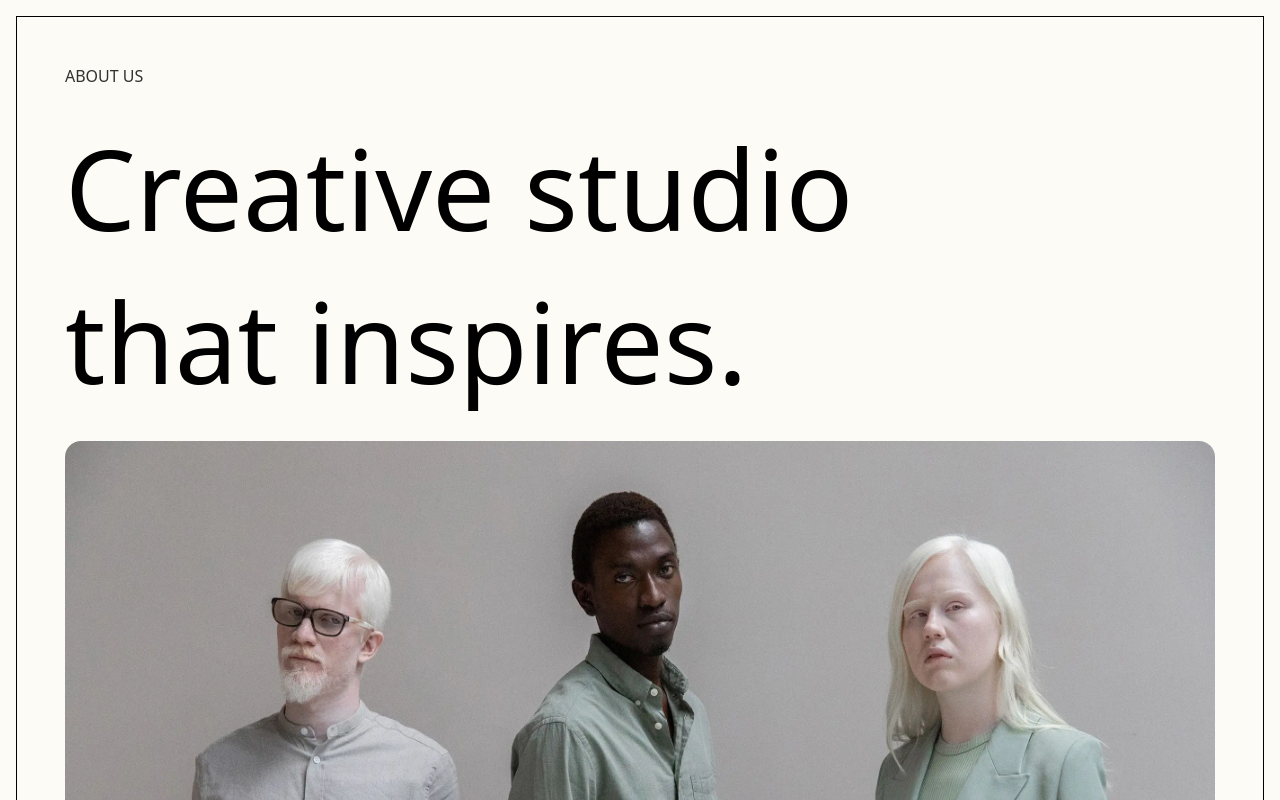
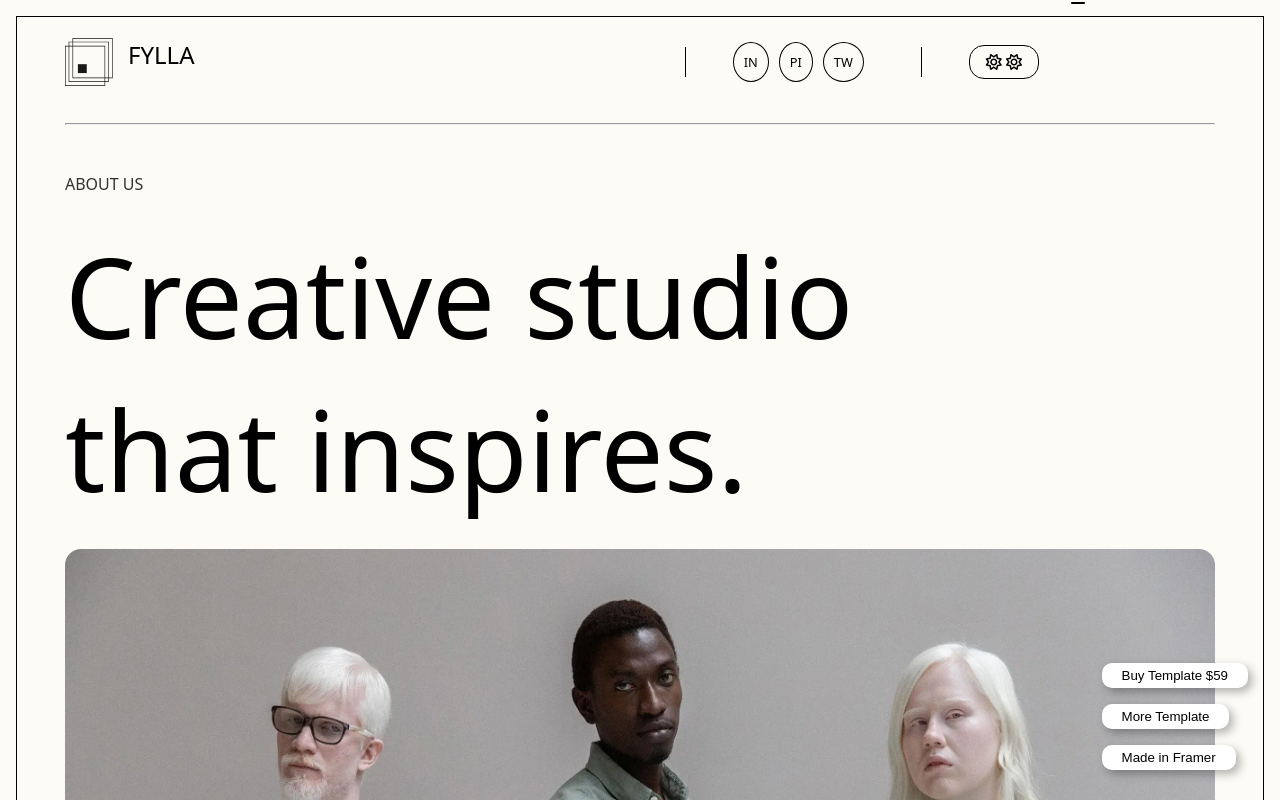
Before and after one commit to VedikTech/Fylla_Clone, a plain HTML site: page index.html in a window 1280 px wide. Shown: the top 800 px of the page. Drawn offline with Linux system fonts and the light colour scheme.

```diff
--- a/index.html
+++ b/index.html
@@ -9,10 +9,11 @@
 </head>
 <body>
 <div class="Content_box">
-    <!--
     <nav>
-        <div class="logo"><svg viewBox="0 0 50 50" id="svg12688193849"><path d="M 41.852 50 L 0 50 L 0 8.112 L 41.852 8.112 Z M 0.668 49.332 L 41.184 49.332 L 41.184 8.78 L 0.668 8.78 Z" fill="var(--token-efbc6c56-80fe-4475-9b37-9684d6e92632, rgb(25, 25, 25))"></path><path d="M 45.636 45.766 L 3.786 45.766 L 3.786 3.878 L 45.636 3.878 Z M 4.452 45.098 L 44.968 45.098 L 44.968 4.547 L 4.452 4.547 Z" fill="var(--token-efbc6c56-80fe-4475-9b37-9684d6e92632, rgb(25, 25, 25))"></path><path d="M 49.642 41.89 L 7.792 41.89 L 7.792 0 L 49.642 0 Z M 8.461 41.222 L 48.976 41.222 L 48.976 0.668 L 8.461 0.668 Z" fill="var(--token-efbc6c56-80fe-4475-9b37-9684d6e92632, rgb(25, 25, 25))"></path><path d="M 13.424 27.279 L 22.679 27.279 L 22.679 36.536 L 13.424 36.536 Z" fill="var(--token-c5c4fdcb-9482-48bb-aedf-353188472aae, rgb(25, 25, 25)) /* {&quot;name&quot;:&quot;text/default&quot;} */"></path></svg>
+        <div class="logo">
+            <svg viewBox="0 0 50 50" id="svg12688193849"><path d="M 41.852 50 L 0 50 L 0 8.112 L 41.852 8.112 Z M 0.668 49.332 L 41.184 49.332 L 41.184 8.78 L 0.668 8.78 Z" fill="var(--token-efbc6c56-80fe-4475-9b37-9684d6e92632, rgb(25, 25, 25))"></path><path d="M 45.636 45.766 L 3.786 45.766 L 3.786 3.878 L 45.636 3.878 Z M 4.452 45.098 L 44.968 45.098 L 44.968 4.547 L 4.452 4.547 Z" fill="var(--token-efbc6c56-80fe-4475-9b37-9684d6e92632, rgb(25, 25, 25))"></path><path d="M 49.642 41.89 L 7.792 41.89 L 7.792 0 L 49.642 0 Z M 8.461 41.222 L 48.976 41.222 L 48.976 0.668 L 8.461 0.668 Z" fill="var(--token-efbc6c56-80fe-4475-9b37-9684d6e92632, rgb(25, 25, 25))"></path><path d="M 13.424 27.279 L 22.679 27.279 L 22.679 36.536 L 13.424 36.536 Z" fill="var(--token-c5c4fdcb-9482-48bb-aedf-353188472aae, rgb(25, 25, 25)) /* {&quot;name&quot;:&quot;text/default&quot;} */"></path></svg>
             <p>FYLLA</p></div>
+
             <div class="anchor_links_box">
                 <div class="links">
                     <ul>
@@ -25,11 +26,14 @@
                     <li><a href="">Pages
 
                     </a></li>
-                    <li><a href="">LET'S TALK</a></li>
-                    </li>
+                    </ul>
+                    <div class="talk_button">
+                        <button>Let’s Talk</button>
+
+                    </div>
 
                 </div>
-                <div class="ray">
+                <div class="line">
                     <div></div>
                 </div>
                 <div class="second_links">
@@ -37,11 +41,15 @@
                     <a href="">PI</a>
                     <a href="">TW</a>
                 </div>
-                <div class="ray">
+                <div class="line">
                     <div></div>
                 </div>
                 <div class="night_btn">
                     <i class="fa-regular fa-sun"></i>
+                    <i class="fa-regular fa-sun"></i>
+                </div>
+                <div class="navicon">
+                    <i class="fa-solid fa-bars"></i>
                 </div>
             </div>
 
@@ -52,7 +60,7 @@
     </nav>
 
     <hr>
--->
+
 
     <main>
         <section class="view_1">
@@ -215,19 +223,21 @@
 
 
              <div class="all_links">
+
                 <div class="line">
                     <div></div>
                         </div>
-     <div><ul>
+
+                 <div><ul>
          <p>Pages</p>
          <li>Home</li>
          <li>Services</li>
          <li>Studio</li>
          <li>Contact</li>
         <button>MORE TEMPLATES</button>
-     </ul></div>
-<hr>
-     <div>
+                    </ul></div>
+                <hr>
+                <div>
          <ul>
              <p>CMS</p>
              <li>Work</li>
@@ -257,8 +267,17 @@
         </div>
 
     </footer>
+
+    <div class="buttons_absolute">
+        <div>   <button>Buy Template $59</button></div>
+        <div> <button>More Template</button></div>
+        <div><button>Made in Framer</button></div>
+
+
+
+    </div>
 </div>
-
+   <br>
 
 </body>
 </html>
--- a/scss/style.scss
+++ b/scss/style.scss
@@ -35,70 +35,107 @@ html,body{
 }
 
 body {
+
     background-color: rgb(253,251,245);
 padding:1rem;
 font-family: system-ui, -apple-system, BlinkMacSystemFont, 'Segoe UI', Roboto, Oxygen, Ubuntu, Cantarell, 'Open Sans', 'Helvetica Neue', sans-serif;
-
+overflow-x: hidden;
 }
-/*
-.Content_box{
-    width:100%;
-    border:1px solid black;
-
-    padding:30px;
 
 
-}
-svg{
-    width:2rem;
-    height:2rem ;
-}
-
-nav{
-
- @include flex;
-gap:30rem;
-align-items: center;
 
 
- .logo{
+nav
+{
+
+          @include flex;
+
+        align-items: center;
+        font-size:1rem;
+        text-transform: uppercase;
+        justify-content: space-between;
+        width: 100%;
+        height:90px;
+
+
+.logo
+{
     @include flex;
     gap:15px;
+    svg{
+        width:3rem;
+        height:3rem;
+    }
+    p
+    {
+
+        font-size: 1.5rem;
+        font-weight: 500;
+    }
 
 
  }
- .anchor_links_box{
+ .anchor_links_box
+ {
     @include flex;
+    align-items: center;
     justify-content: flex-end;
-    gap:30px;
+    column-gap: 2rem;
 
-    .links{
+
+    .links
+    {
+
+        @include flex;
+        align-items: center;
+        gap:4rem;
+        display: none;
+
 
         ul{
             @include flex;
             gap:30px;
-            li{
+            li
+            {
 
-                list-style: none;
+                 list-style: none;
 
                 a{
                 @include anchor_style;
                 }
+
             }
 
+
+        }
+
+     }
+     .talk_button{
+        button{
+            @include btn;
         }
      }
-     .ray{
-        height:initial;
-width:1px ;
+
+       //....................
+
+       .line{
         display: flex;
-        flex-direction: column;
+        align-items: center;
+        justify-content: center;
+        height: 30px;
+        margin: 0 15px; /* Adds space around the line */
 
-       background-color: black;
+        div{
+            background-color:black;
+            height:100%;
+            width:1px;
 
+        }
+       }
      }
      .second_links{
-
+       @include flex;
+       align-items: center;
         a{
 
             @include anchor_style;
@@ -111,33 +148,74 @@ width:1px ;
 
         }
      }
+     .night_btn{
+        border:1px solid black;
+        padding:0.3rem 1rem;
+        border-radius: 15px;
+     }
+     .navicon{
+               @include flex;
+               align-items: center;
+               justify-content: center;
+               i{
+                width:9rem;
+                height:9rem;
+               }
+
+     }
+
     }
 
 
 
 
+
+
+
+ hr{
+    margin-top:1rem;
+
  }
 
 
- hr{
-    margin-top:20px;
- }
-
- */
 
  .Content_box
  {
     width:100%;
     border:1px solid black;
 
-    padding:1.5rem;
+   padding-left: 1.5rem;
+   padding-right: 1.5rem;
+   padding-bottom: 3rem;
+    height:auto;
+    position: relative;
 
+.buttons_absolute{
+    display: flex;
+    flex-direction: column;
+    gap:1rem;
+    position: fixed;
+    bottom: 30px;
+    right:0;
+    margin-right: 2rem;
+
+    button{
+        border:none;
+        background-color: white;
+        color:black;
+        border-radius: 10px;
+        box-shadow: 4px 4px 10px rgba(0, 0, 0, 0.3);
+        padding:5px 20px;
+
+    }
+
+}
 
 }
 main
 {
     width:100%;
-
+    margin-top:3rem;
     .view_1
     {
         @include flex;
@@ -262,7 +340,7 @@ main
         .view_3_leftside {
             h2 {
                 font-size: 3rem;
-                font-weight: 400;
+                font-weight: 500;
                 text-transform: uppercase;
                 padding-bottom: 2rem;
             }
@@ -524,14 +602,23 @@ main
 }
 
 
+
     @media (min-width:1020px)
+
     {
+        body{
+        background-color: rgb(253,251,245);
+
+        }
        .Content_box
        {
-        padding:3rem;
+        padding-left: 3rem;
+        padding-right:3rem;
        }
         main
+
         {
+
 
             .view_1
             {
@@ -597,13 +684,20 @@ main
                 flex-direction: row;
                 margin-top: 4rem;
 
-                width:100%;
-               height:30rem;
+                 width:100%;
+                height:40rem;
+
                 .view_4leftside
                 {
                     flex-direction: column;
                       justify-content: space-between;
                       margin:0;
+
+                      h3{
+                        font-size: 5rem;
+                        width:100%;
+                       line-height:5rem;
+                      }
                 }
                 .view_4rightside
                 {
```
Also changed, not shown: scss/style.css, 1 other file.
